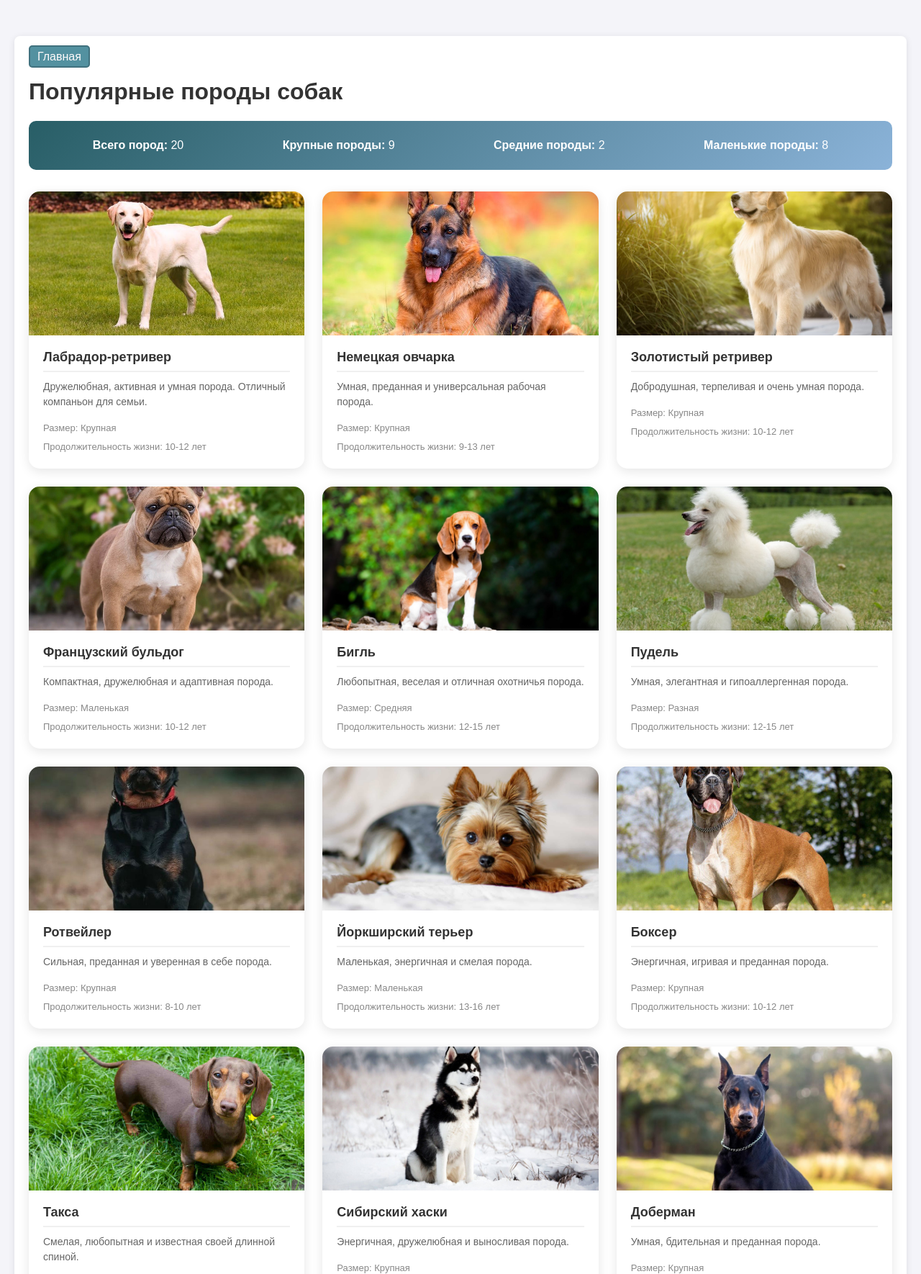
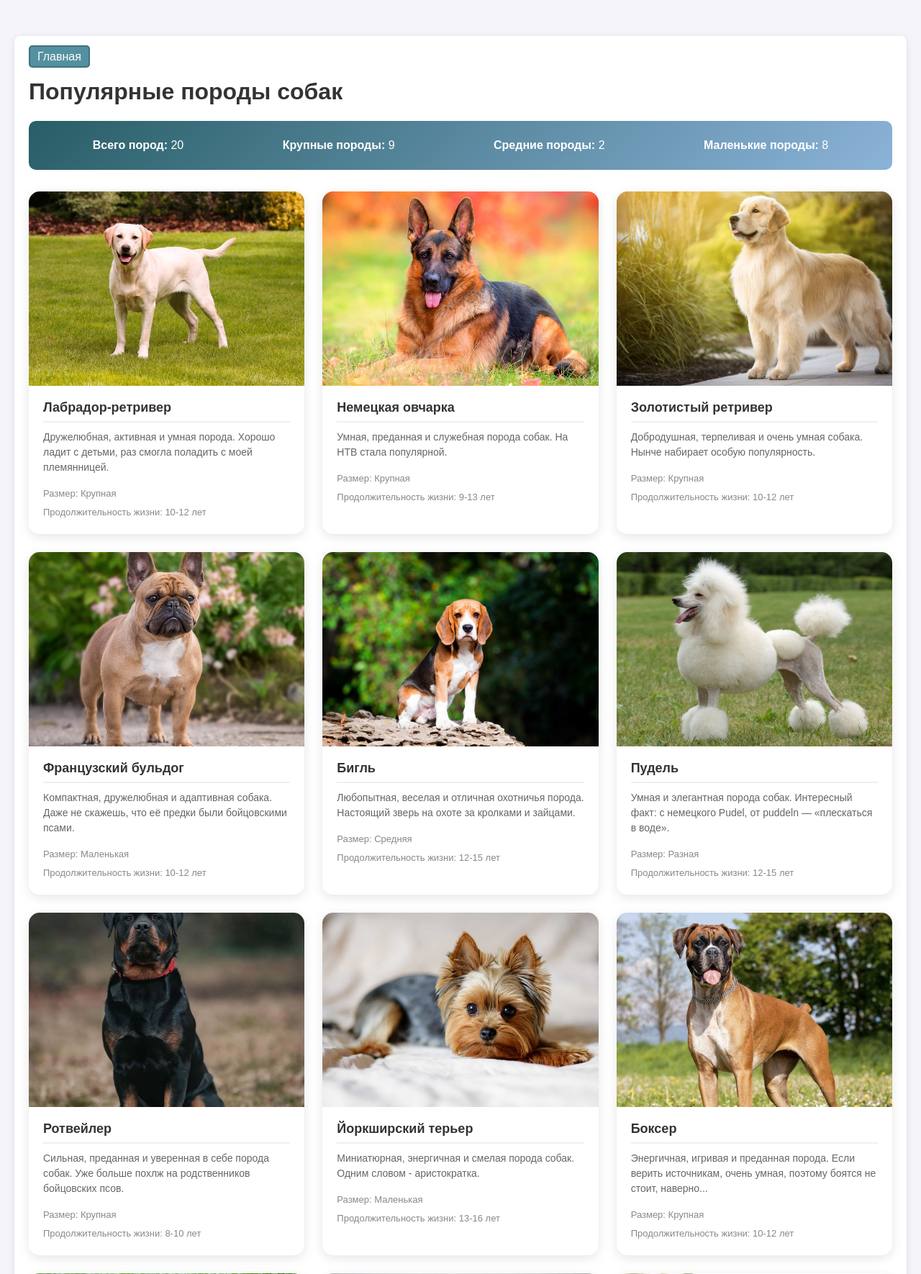
Before and after one commit to vikamalykh/web-back-labs, a Flask app: page /lab2/dogs in a window 1280 px wide. Shown: the part 58-1828 px from the top of the page at 72% size. Run offline with Flask 3, Linux system fonts and the light colour scheme.

Commit message:
Правки в списке собак

```diff
--- a/app.py
+++ b/app.py
@@ -424,140 +424,140 @@ dogs = [
     {
         'name': 'Лабрадор-ретривер',
         'image': 'labrador.jpg',
-        'description': 'Дружелюбная, активная и умная порода. Отличный компаньон для семьи.',
+        'description': 'Дружелюбная, активная и умная порода. Хорошо ладит с детьми, раз смогла поладить с моей племянницей.',
         'size': 'Крупная',
         'lifespan': '10-12 лет'
     },
     {
         'name': 'Немецкая овчарка',
         'image': 'german_shepherd.jpg',
-        'description': 'Умная, преданная и универсальная рабочая порода.',
+        'description': 'Умная, преданная и служебная порода собак. На НТВ стала популярной.',
         'size': 'Крупная',
         'lifespan': '9-13 лет'
     },
     {
         'name': 'Золотистый ретривер',
         'image': 'golden_retriever.jpg',
-        'description': 'Добродушная, терпеливая и очень умная порода.',
+        'description': 'Добродушная, терпеливая и очень умная собака. Нынче набирает особую популярность.',
         'size': 'Крупная',
         'lifespan': '10-12 лет'
     },
     {
         'name': 'Французский бульдог',
         'image': 'french_bulldog.jpg',
-        'description': 'Компактная, дружелюбная и адаптивная порода.',
+        'description': 'Компактная, дружелюбная и адаптивная собака. Даже не скажешь, что её предки были бойцовскими псами.',
         'size': 'Маленькая',
         'lifespan': '10-12 лет'
     },
     {
         'name': 'Бигль',
         'image': 'beagle.jpg',
-        'description': 'Любопытная, веселая и отличная охотничья порода.',
+        'description': 'Любопытная, веселая и отличная охотничья порода. Настоящий зверь на охоте за кролками и зайцами.',
         'size': 'Средняя',
         'lifespan': '12-15 лет'
     },
     {
         'name': 'Пудель',
         'image': 'poodle.jpg',
-        'description': 'Умная, элегантная и гипоаллергенная порода.',
+        'description': 'Умная и элегантная порода собак. Интересный факт: с немецкого  Pudel, от puddeln — «плескаться в воде».',
         'size': 'Разная',
         'lifespan': '12-15 лет'
     },
     {
         'name': 'Ротвейлер',
         'image': 'rottweiler.jpg',
-        'description': 'Сильная, преданная и уверенная в себе порода.',
+        'description': 'Сильная, преданная и уверенная в себе порода собак. Уже больше похлж на родственников бойцовских псов.',
         'size': 'Крупная',
         'lifespan': '8-10 лет'
     },
     {
         'name': 'Йоркширский терьер',
         'image': 'yorkie.jpg',
-        'description': 'Маленькая, энергичная и смелая порода.',
+        'description': 'Миниатюрная, энергичная и смелая порода собак. Одним словом - аристократка.',
         'size': 'Маленькая',
         'lifespan': '13-16 лет'
     },
     {
         'name': 'Боксер',
         'image': 'boxer.jpg',
-        'description': 'Энергичная, игривая и преданная порода.',
+        'description': 'Энергичная, игривая и преданная порода. Если верить источникам, очень умная, поэтому боятся не стоит, наверно...',
         'size': 'Крупная',
         'lifespan': '10-12 лет'
     },
     {
         'name': 'Такса',
         'image': 'dachshund.jpg',
-        'description': 'Смелая, любопытная и известная своей длинной спиной.',
+        'description': 'Смелая, любопытная и известная у нас своей длинной спиной. Хотя в Германии предназначена для охоты на барсуков и других норных животных.',
         'size': 'Маленькая',
         'lifespan': '12-16 лет'
     },
     {
         'name': 'Сибирский хаски',
         'image': 'husky.jpg',
-        'description': 'Энергичная, дружелюбная и выносливая порода.',
+        'description': 'Энергичная, дружелюбная и выносливая порода. По фото видно, что из Сибири.',
         'size': 'Крупная',
         'lifespan': '12-14 лет'
     },
     {
         'name': 'Доберман',
         'image': 'doberman.jpg',
-        'description': 'Умная, бдительная и преданная порода.',
+        'description': 'Умная, бдительная и преданная порода собак. Одним словосочетанием - моя мечта.',
         'size': 'Крупная',
         'lifespan': '10-12 лет'
     },
     {
         'name': 'Австралийская овчарка',
         'image': 'australian_shepherd.jpg',
-        'description': 'Умная, активная и пастушья порода.',
+        'description': 'Умная, активная и разновидность "постушьих" собак. Слишком милая для НТВ.',
         'size': 'Средняя',
         'lifespan': '13-15 лет'
     },
     {
         'name': 'Ши-тцу',
         'image': 'shih_tzu.jpg',
-        'description': 'Ласковая, дружелюбная и декоративная порода.',
+        'description': 'Ласковая, дружелюбная и декоративная порода. Произошла от тибетских священных собак, похожих на львов. Оно и видно.',
         'size': 'Маленькая',
         'lifespan': '10-16 лет'
     },
     {
         'name': 'Бостон-терьер',
         'image': 'boston_terrier.jpg',
-        'description': 'Дружелюбная, умная и компактная порода.',
+        'description': 'Дружелюбная, умная и компактная собачка. Близкий родственник французского бульдога.',
         'size': 'Маленькая',
         'lifespan': '11-13 лет'
     },
     {
         'name': 'Вельш-корги',
         'image': 'corgi.jpg',
-        'description': 'Умная, активная и пастушья порода с короткими лапами.',
+        'description': 'Умная, весёлая и преданная порода. Изначально были пастушьими собаками, из-за коротких лапок, потом дослужились до королевских.',
         'size': 'Маленькая',
         'lifespan': '12-15 лет'
     },
     {
         'name': 'Мопс',
         'image': 'pug.jpg',
-        'description': 'Ласковая, общительная и характерная порода.',
+        'description': 'Ласковая, общительная и компактная порода. Они не любят одиночество, поэтому прежде чем уйти из дома, взгляните на эту моську.',
         'size': 'Маленькая',
         'lifespan': '13-15 лет'
     },
     {
         'name': 'Акита-ину',
         'image': 'akita.jpg',
-        'description': 'Достойная, преданная и сильная японская порода.',
+        'description': 'Достойная, преданная и сильная японская порода. Настолько преданная, что довела весь мир до слёз.',
         'size': 'Крупная',
         'lifespan': '10-13 лет'
     },
     {
         'name': 'Чихуахуа',
         'image': 'chihuahua.jpg',
-        'description': 'Маленькая, смелая и преданная порода.',
+        'description': 'Маленькая, смелая и преданная собачка. Думаю, может защитить даже от Ротвейлера.',
         'size': 'Маленькая',
         'lifespan': '14-16 лет'
     },
     {
         'name': 'Бернский зенненхунд',
         'image': 'bernese.jpg',
-        'description': 'Спокойная, нежная и красивая швейцарская порода.',
+        'description': 'Спокойная, нежная и красивая швейцарская порода. Вы будете "Счастливы вместе" с ней.',
         'size': 'Крупная',
         'lifespan': '7-10 лет'
     }
--- a/static/main.css
+++ b/static/main.css
@@ -128,7 +128,7 @@ p {
 }
 
 .dog-image {
-    height: 200px;
+    height: 270px;
     overflow: hidden;
 }
 
--- a/templates/example.html
+++ b/templates/example.html
@@ -12,6 +12,7 @@
     </header>
 
     <main>
+        <a href="/" class="nav-home">Главная</a>
         <p>5 + 2 = {{ 5 + 2 }}</p>
         <p>11 × 28 = {{ 11 * 28 }}</p>
         <p>3258 - 759 = {{ 3258 - 759 }}</p>
```
